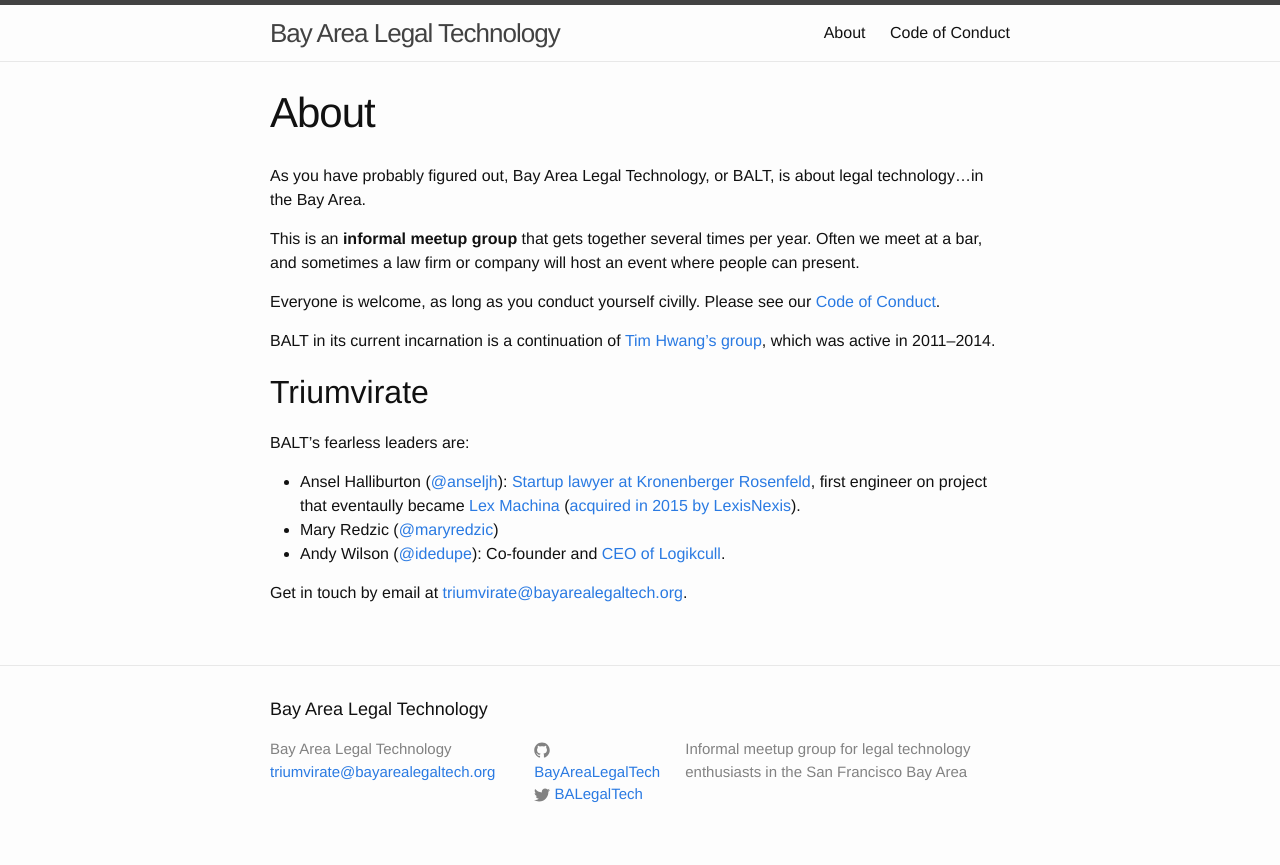
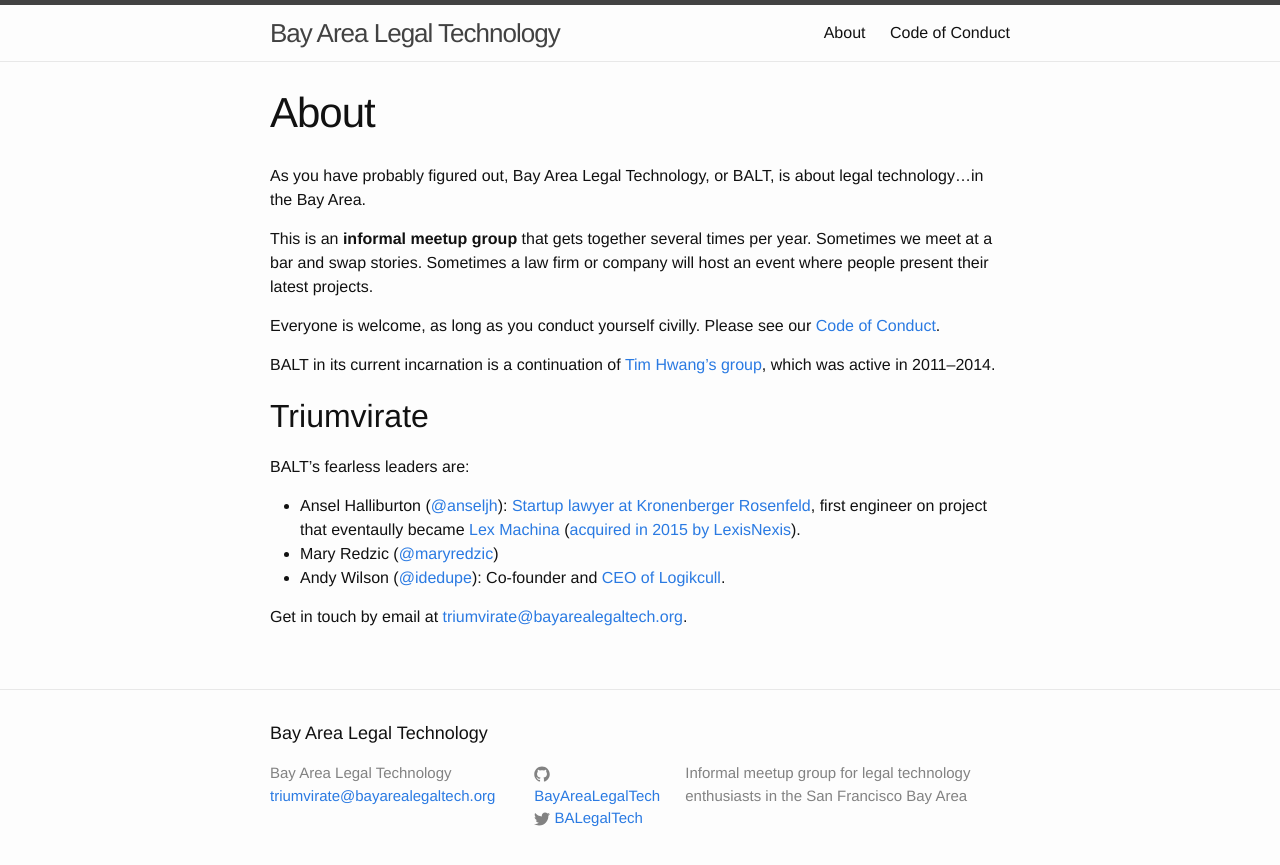
Before and after one commit to BayAreaLegalTech/bayarealegaltech.github.io, a Jekyll site: the page built from about.md, in a window 1280 px wide. Shown: the top 865 px of the page. Built offline with Jekyll 4.4.1, drawn with Linux system fonts in a browser that asks for light colours.

Commit message:
Better description of the meetups

```diff
--- a/about.md
+++ b/about.md
@@ -6,7 +6,7 @@
 
 As you have probably figured out, Bay Area Legal Technology, or BALT, is about legal technology...in the Bay Area.
 
-This is an **informal meetup group** that gets together several times per year. Often we meet at a bar, and sometimes a law firm or company will host an event where people can present.
+This is an **informal meetup group** that gets together several times per year. Sometimes we meet at a bar and swap stories. Sometimes a law firm or company will host an event where people present their latest projects.
 
 Everyone is welcome, as long as you conduct yourself civilly. Please see our [Code of Conduct](/conduct).
 
```
